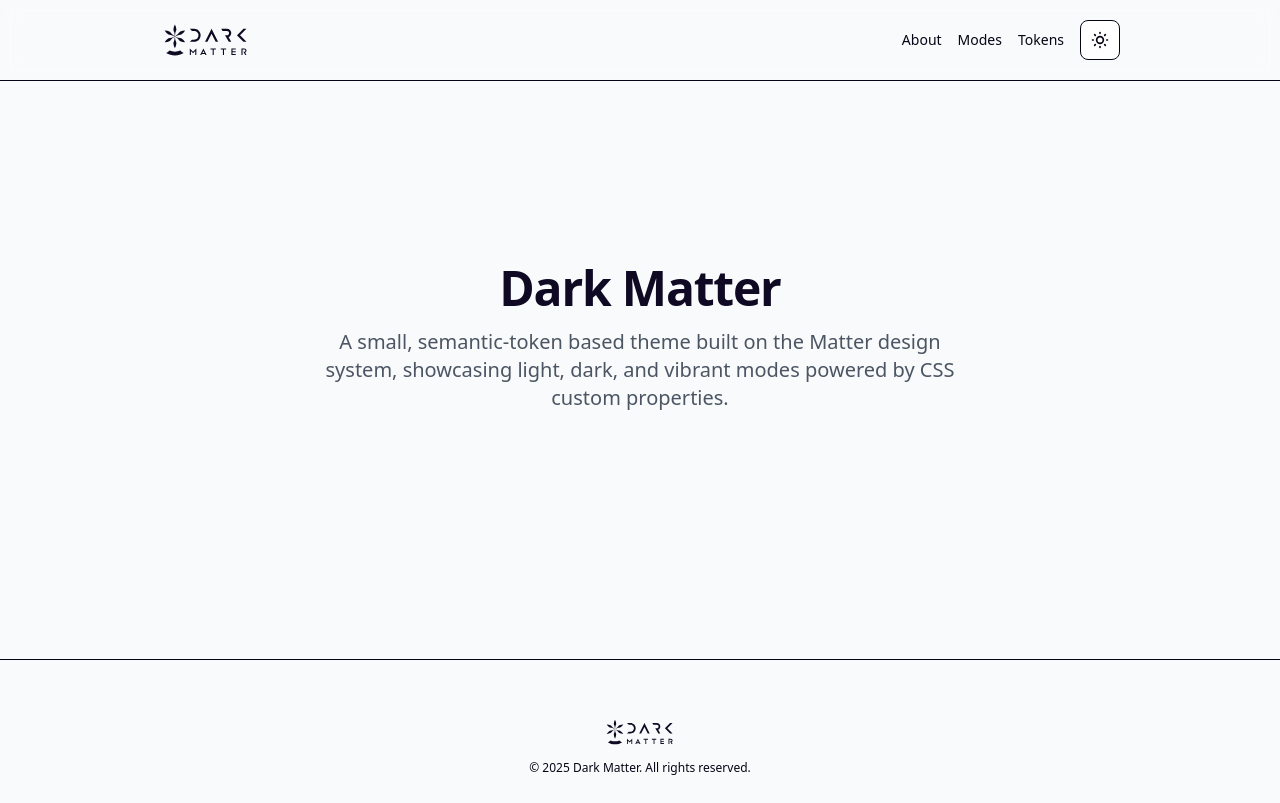
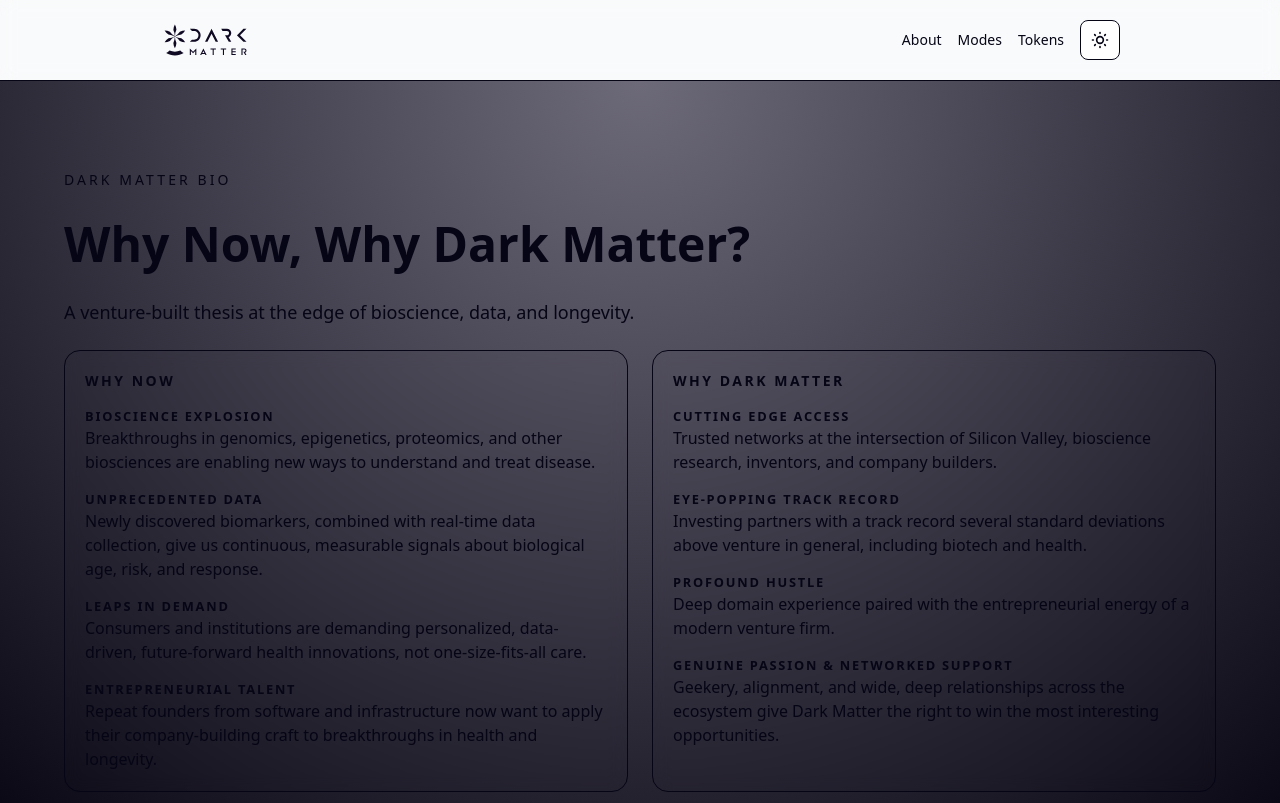
Before and after one commit to lossless-group/matter-site, an Astro site: page / in a window 1280 px wide. Shown: the top 803 px of the page. Built offline with nearby package versions, Linux system fonts and the light colour scheme; Astro itself is replaced by a stand-in of ours.

Commit message:
fix(modes): fix to vibrant mode
 On branch main
 Your branch is up to date with 'origin/main'.
 Changes to be committed:
	modified:   .gitignore
	modified:   changelog
	new file:   src/components/basics/heros/DarkMatterHero--Default.astro
	new file:   src/content/narratives/why-now-why-dark-matter.md
	modified:   src/pages/index.astro
	modified:   src/styles/themes/matter-theme.css
 Changes not staged for commit:
	deleted:    context-v/202511_Michael Staton-CV.pdf
	modified:   public/trademarks/trademark__Dark-Matter.afdesign~lock~

```diff
--- /dev/null
+++ b/src/components/basics/heros/DarkMatterHero--Default.astro
@@ -0,0 +1,131 @@
+---
+interface Props {
+  title?: string;
+  subtitle?: string;
+}
+
+const {
+  title = 'Why Now, Why Dark Matter?',
+  subtitle = 'A venture-built thesis at the edge of bioscience, data, and longevity.',
+} = Astro.props as Props;
+---
+
+<section class="hero-shell relative min-h-[80vh] lg:min-h-screen flex items-center justify-center px-6 py-16 sm:px-10 lg:px-16">
+  <div class="absolute inset-0 -z-10 bg-gradient-to-b from-background/70 via-background to-background/95" />
+
+  <div class="mx-auto flex w-full max-w-6xl flex-col gap-12 lg:flex-row lg:items-start">
+    <!-- Left column: main narrative -->
+    <div class="flex-1 space-y-6">
+      <p class="text-xs sm:text-sm font-medium tracking-[0.22em] uppercase text-accent/80">
+        Dark Matter Bio
+      </p>
+
+      <h1 class="text-balance text-3xl sm:text-4xl lg:text-5xl font-semibold leading-tight text-foreground">
+        {title}
+      </h1>
+
+      <p class="max-w-xl text-base sm:text-lg text-foreground/80">
+        {subtitle}
+      </p>
+
+      <div class="mt-6 grid gap-6 md:grid-cols-2">
+        <!-- Why Now -->
+        <article class="hero-panel rounded-2xl border p-5 backdrop-blur-sm">
+          <h2 class="text-sm font-semibold tracking-[0.18em] uppercase text-accent/80">
+            Why Now
+          </h2>
+
+          <div class="mt-4 space-y-4 text-sm sm:text-base text-foreground/80">
+            <div>
+              <h3 class="text-[0.8rem] font-semibold uppercase tracking-[0.14em] text-muted-foreground">
+                Bioscience Explosion
+              </h3>
+              <p>
+                Breakthroughs in genomics, epigenetics, proteomics, and other biosciences are enabling
+                new ways to understand and treat disease.
+              </p>
+            </div>
+
+            <div>
+              <h3 class="text-[0.8rem] font-semibold uppercase tracking-[0.14em] text-muted-foreground">
+                Unprecedented Data
+              </h3>
+              <p>
+                Newly discovered biomarkers, combined with real-time data collection, give us continuous,
+                measurable signals about biological age, risk, and response.
+              </p>
+            </div>
+
+            <div>
+              <h3 class="text-[0.8rem] font-semibold uppercase tracking-[0.14em] text-muted-foreground">
+                Leaps in Demand
+              </h3>
+              <p>
+                Consumers and institutions are demanding personalized, data-driven, future‑forward
+                health innovations, not one-size-fits-all care.
+              </p>
+            </div>
+
+            <div>
+              <h3 class="text-[0.8rem] font-semibold uppercase tracking-[0.14em] text-muted-foreground">
+                Entrepreneurial Talent
+              </h3>
+              <p>
+                Repeat founders from software and infrastructure now want to apply their company‑building
+                craft to breakthroughs in health and longevity.
+              </p>
+            </div>
+          </div>
+        </article>
+
+        <!-- Why Dark Matter -->
+        <article class="hero-panel rounded-2xl border p-5 backdrop-blur-sm">
+          <h2 class="text-sm font-semibold tracking-[0.18em] uppercase text-accent/80">
+            Why Dark Matter
+          </h2>
+
+          <div class="mt-4 space-y-4 text-sm sm:text-base text-foreground/80">
+            <div>
+              <h3 class="text-[0.8rem] font-semibold uppercase tracking-[0.14em] text-muted-foreground">
+                Cutting Edge Access
+              </h3>
+              <p>
+                Trusted networks at the intersection of Silicon Valley, bioscience research, inventors,
+                and company builders.
+              </p>
+            </div>
+
+            <div>
+              <h3 class="text-[0.8rem] font-semibold uppercase tracking-[0.14em] text-muted-foreground">
+                Eye‑Popping Track Record
+              </h3>
+              <p>
+                Investing partners with a track record several standard deviations above venture in
+                general, including biotech and health.
+              </p>
+            </div>
+
+            <div>
+              <h3 class="text-[0.8rem] font-semibold uppercase tracking-[0.14em] text-muted-foreground">
+                Profound Hustle
+              </h3>
+              <p>
+                Deep domain experience paired with the entrepreneurial energy of a modern venture firm.
+              </p>
+            </div>
+
+            <div>
+              <h3 class="text-[0.8rem] font-semibold uppercase tracking-[0.14em] text-muted-foreground">
+                Genuine Passion & Networked Support
+              </h3>
+              <p>
+                Geekery, alignment, and wide, deep relationships across the ecosystem give Dark Matter
+                the right to win the most interesting opportunities.
+              </p>
+            </div>
+          </div>
+        </article>
+      </div>
+    </div>
+  </div>
+</section>
--- /dev/null
+++ b/src/content/narratives/why-now-why-dark-matter.md
@@ -0,0 +1,36 @@
+
+# Notes for Developers, Designers, and AI Assistants:
+
+This represents an "elevator pitch" that we may want to put on the home landing page.  It may or may not be a challenge to get the information design and layout "feel right" - so we may need several iterations and experimentation to get something we're happy with.
+
+
+# Why Now?
+
+## Bioscience Explosion
+- Breakthroughs in genomics, epigenetics, proteomics, and other biosciences are enabling new ways to understand and treat disease.
+
+## Unprecedented Data
+- Recent discovery of biomarkers—measurable indicators of biological processes, disease risk, or aging status, combind with realtime data collection.
+
+## Leaps in Demand
+- Consumers and institutions are demanding breakthroughs in effective, personalized, data-driven, and future-forward health innovations.
+
+## Entreprneurial Talent
+- Tech founders have gained repeat experience in building companies at speed and at scale, and now they are eager to apply their expertise to breakthroughs in health improvements.
+
+# Why Dark Matter?
+
+## Cutting Edge Access
+- Trusted networks at the intersection of Silicon Valley, Bioscience Research, Inventors, and Company Building.
+
+## Eye Popping Track Record
+- Combined track record of investing partners is standar deviations above venture in general, much less biotech and health. We're just as humbled and surprised as we are confident we can continue on the path.
+
+## Profound Hustle
+- Deep experience is matched with venture firm building entreprneurial energy and thinking.
+
+## Genuine Passion
+- Geekery and alignment gives us to right to win investment opportunities.
+
+## Networked Support
+- Deep and wide networks across the large ecosystem coming together to make this explosive set of opportunities possible.
--- a/src/pages/index.astro
+++ b/src/pages/index.astro
@@ -1,21 +1,12 @@
 ---
 import BaseThemeLayout from '../layouts/BaseThemeLayout.astro';
+import DarkMatterHeroDefault from '../components/basics/heros/DarkMatterHero--Default.astro';
 ---
 
 <BaseThemeLayout
   title="Dark Matter"
-  description="An experimental theme playground for the Matter design system."
+  description="A thesis-driven, Matter-themed surface for why now and why Dark Matter."
   mode="dark"
 >
-  <section class="flex-1 flex flex-col items-center justify-center gap-6 px-4 py-12">
-    <div class="text-center space-y-4" style="max-width: 40rem;">
-      <h1 class="text-4xl md:text-5xl font-bold tracking-tight" style="color: var(--color-primary);">
-        Dark Matter
-      </h1>
-      <p class="text-lg md:text-xl" style="color: var(--color-muted-foreground);">
-        A small, semantic-token based theme built on the Matter design system, showcasing light, dark, and
-        vibrant modes powered by CSS custom properties.
-      </p>
-    </div>
-  </section>
+  <DarkMatterHeroDefault />
 </BaseThemeLayout>
--- a/src/styles/themes/matter-theme.css
+++ b/src/styles/themes/matter-theme.css
@@ -3,6 +3,8 @@
   --color-ebony: #0F0923;      /* Deep background / brand base */
   --color-alabaster: #F9FAFB;  /* Primary foreground on void */
   --color-lilac: #9C85DF;      /* Accent / highlight */
+  --color-marjorelle-purple: #6643e2; /* Loud Primary color for Vibrant Mode. */
+  --color-soap-purple: #CDC4ED; /* Soft Secondary color for Vibrant Mode. */
 
   /* Aliases used by existing themes */
   --color-void: var(--color-ebony);
@@ -78,25 +80,26 @@
   --color-background: var(--color-void);
   --color-foreground: var(--color-ink);
 
-  --color-surface: radial-gradient(circle at top, rgba(156,133,223,0.18), #05030f);
+  /* Surfaces lean into cosmic gradients using brand purples */
+  --color-surface: radial-gradient(circle at top, rgba(102,67,226,0.35), #05030f);
   --color-surface-muted: #020617;
 
-  /* Use brighter accent emphasis */
-  --color-primary: var(--color-lilac);
-  --color-primary-foreground: #050516;
+  /* Use louder brand purples for primary/secondary/accent */
+  --color-primary: var(--color-marjorelle-purple);
+  --color-primary-foreground: #F9FAFB;
 
-  --color-secondary: #38BDF8;          /* cobalt-like secondary */
-  --color-secondary-foreground: #020617;
+  --color-secondary: var(--color-soap-purple);
+  --color-secondary-foreground: #050516;
 
   --color-accent: var(--color-lilac);
-  --color-accent-foreground: #020617;
+  --color-accent-foreground: #050516;
 
   --color-muted: rgba(15,9,35,0.9);
   --color-muted-foreground: #E5E7EB;
 
-  --color-border: rgba(156,133,223,0.6);
+  --color-border: rgba(102,67,226,0.7); /* marjorelle border glow */
   --color-input: rgba(15,9,35,0.9);
-  --color-ring: var(--color-lilac);
+  --color-ring: var(--color-marjorelle-purple);
 }
 
 /* Convenience theme-scoped helpers – keep thin and semantic */
@@ -121,3 +124,25 @@
   background-color: var(--color-secondary);
   color: var(--color-secondary-foreground);
 }
+
+/* Hero helpers: dark = calm, vibrant = expressive */
+.theme-matter .hero-shell {
+  background: radial-gradient(circle at top, rgba(15, 9, 35, 0.6), #05030f);
+}
+
+[data-theme="matter"][data-mode="dark"] .hero-panel {
+  background-color: var(--color-surface);
+  border-color: var(--color-border);
+  box-shadow: 0 0 0 1px rgba(15, 23, 42, 0.6);
+}
+
+[data-theme="matter"][data-mode="vibrant"] .hero-panel {
+  background:
+    radial-gradient(circle at top, rgba(102, 67, 226, 0.25), transparent),
+    radial-gradient(circle at bottom right, rgba(56, 189, 248, 0.18), transparent),
+    var(--color-surface-muted);
+  border-color: var(--color-border);
+  box-shadow:
+    0 0 25px rgba(102, 67, 226, 0.35),
+    0 0 45px rgba(56, 189, 248, 0.25);
+}
```
Also changed, not shown: 1 other file.
